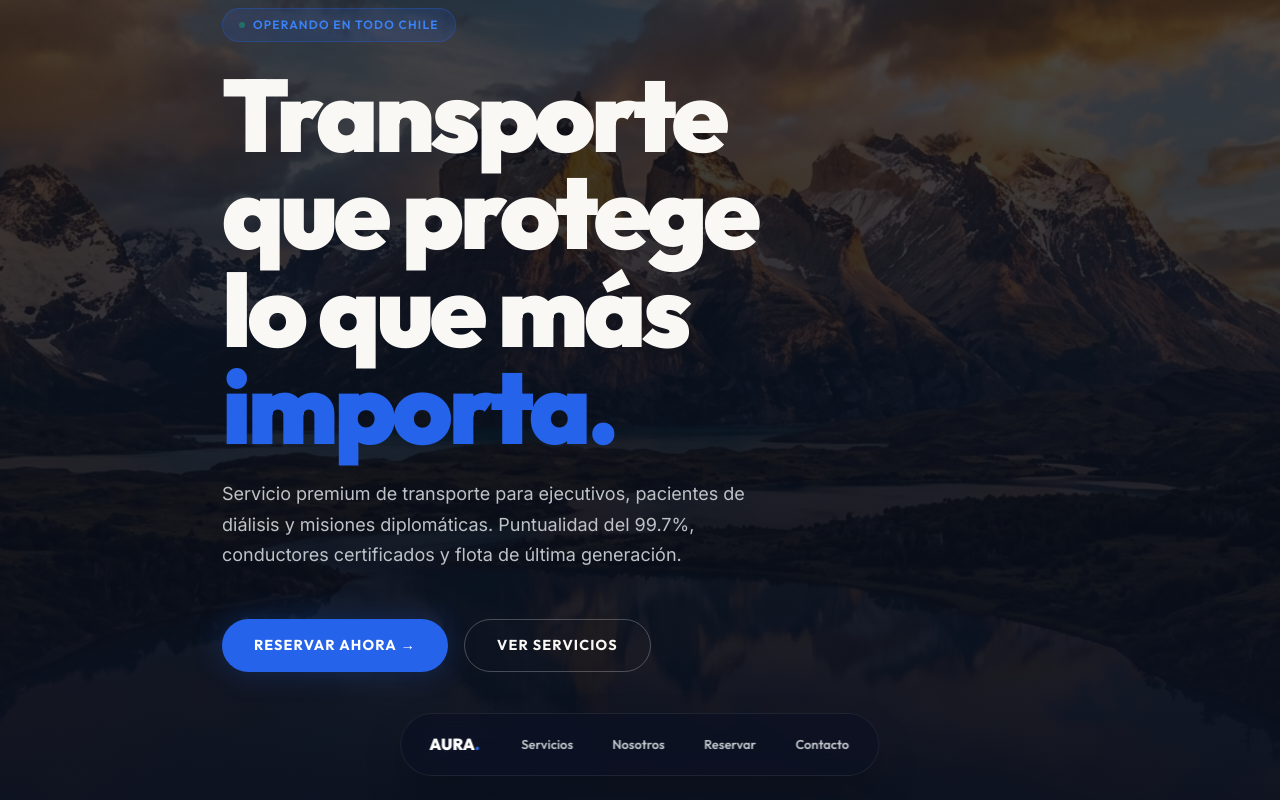
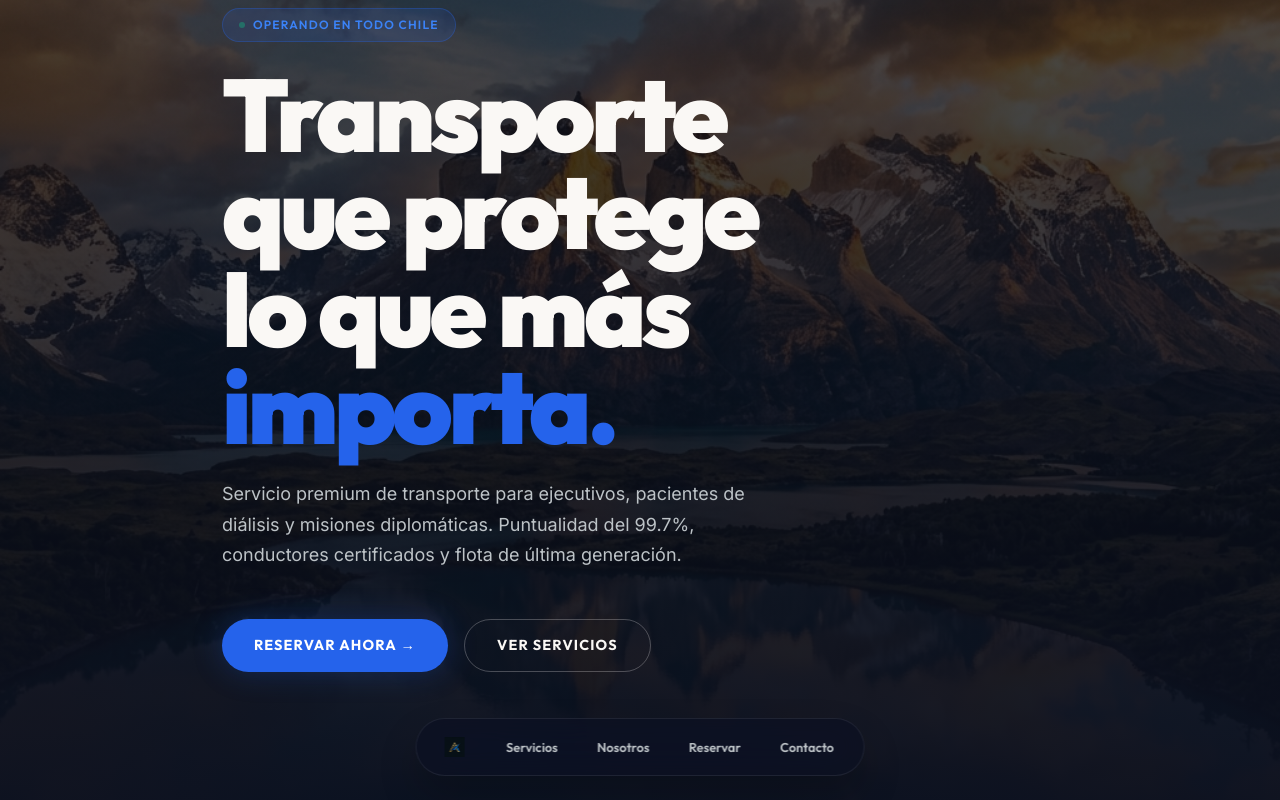
Before and after one commit to jriqbo/aura-website, a website: page index.html in a window 1280 px wide. Shown: the top 800 px of the page. Drawn offline with Linux system fonts and the light colour scheme.

Commit message:
Add premium logo image

```diff
--- a/css/index.css
+++ b/css/index.css
@@ -212,6 +212,14 @@ h1, h2, h3, h4, h5, h6 {
   color: var(--aura-white);
   padding: 0.6rem 1rem;
   margin-right: var(--space-xs);
+  display: flex;
+  align-items: center;
+}
+
+.floating-nav .nav-logo img {
+  height: 20px;
+  width: auto;
+  object-fit: contain;
 }
 
 .floating-nav .nav-logo span { color: var(--aura-electric); }
--- a/index.html
+++ b/index.html
@@ -36,7 +36,7 @@
 
   <!-- ======= FLOATING BOTTOM NAV ======= -->
   <nav class="floating-nav" id="main-nav" role="navigation" aria-label="Navegación principal">
-    <a href="#" class="nav-logo">AURA<span>.</span></a>
+    <a href="#" class="nav-logo"><img src="assets/images/logo.png" alt="AURA Logo"></a>
     <a href="#servicios" class="active" id="nav-servicios">Servicios</a>
     <a href="#nosotros" id="nav-nosotros">Nosotros</a>
     <a href="#reservar" id="nav-reservar">Reservar</a>
```
Also changed, not shown: pages/contacto.html (+1 -1 lines), pages/corporativo.html (+1 -1 lines), pages/dialisis.html (+1 -1 lines), pages/embajadas.html (+1 -1 lines), assets/images/logo.png (added).
